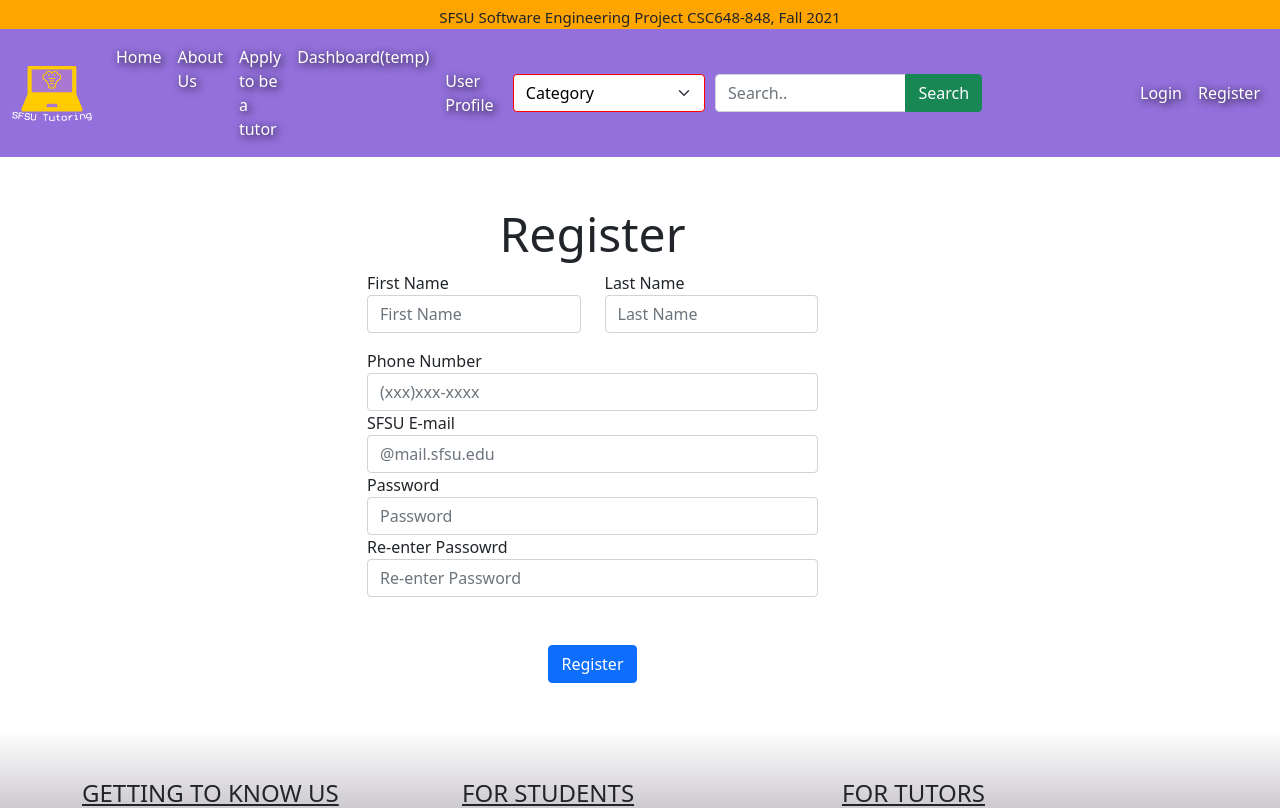
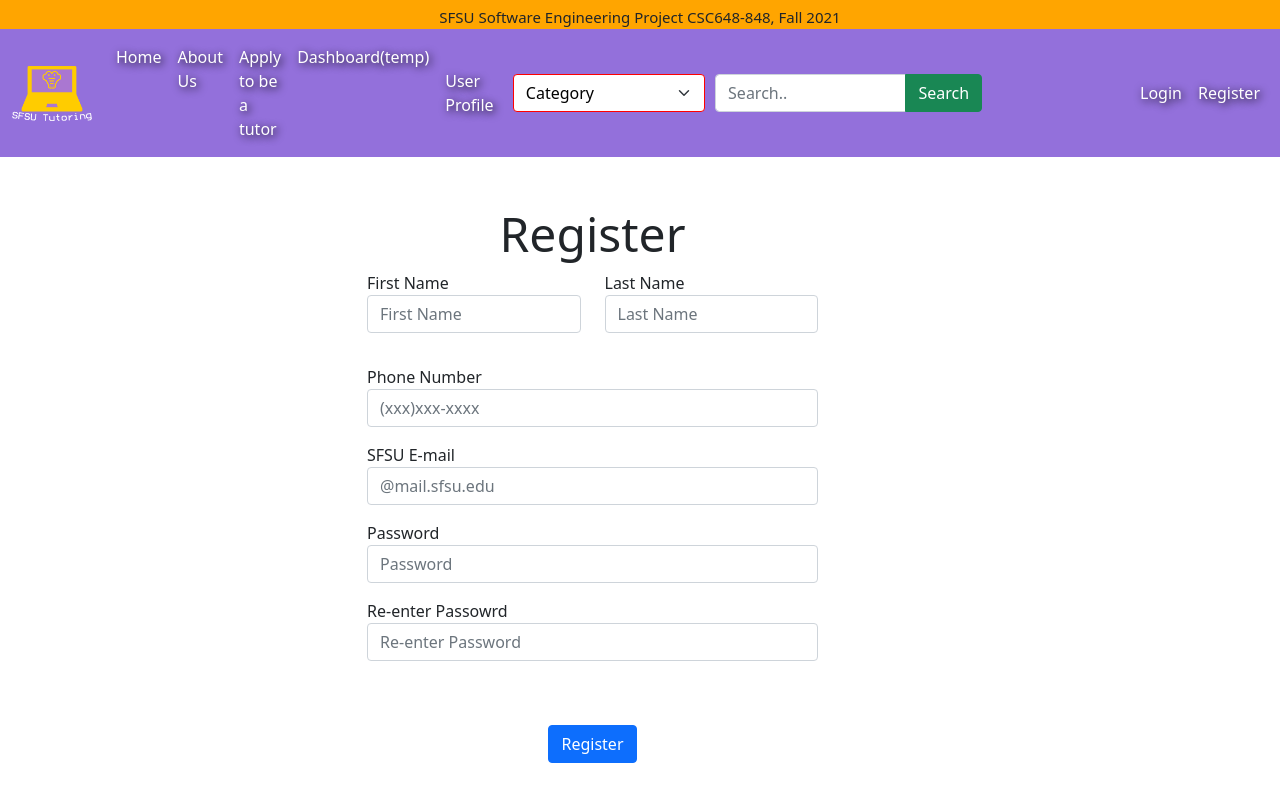
Before and after one commit to dsLeks/tutoringApp, a React (Create React App) app in the folder application/client/: page /Registration in a window 1280 px wide. Shown: the top 808 px of the page. Built offline with nearby package versions, Linux system fonts and the light colour scheme.

Commit message:
Completed validation for Registration and Login

```diff
--- a/application/client/package.json
+++ b/application/client/package.json
@@ -5,6 +5,7 @@
   "dependencies": {
     "@emotion/react": "^11.5.0",
     "@emotion/styled": "^11.3.0",
+    "@hookform/resolvers": "^2.8.3",
     "@material-ui/core": "^4.12.3",
     "@material-ui/icons": "^4.11.2",
     "@mui/icons-material": "^5.0.5",
@@ -19,10 +20,12 @@
     "react": "^17.0.2",
     "react-bootstrap": "^2.0.2",
     "react-dom": "^17.0.2",
+    "react-hook-form": "^7.20.4",
     "react-router-dom": "^5.3.0",
     "react-scripts": "4.0.3",
     "styled-components": "^5.3.3",
-    "web-vitals": "^1.1.2"
+    "web-vitals": "^1.1.2",
+    "yup": "^0.32.11"
   },
   "proxy": "http://localhost:3001/",
   "scripts": {
--- a/application/client/src/components/Login.js
+++ b/application/client/src/components/Login.js
@@ -1,36 +1,85 @@
 import React from "react"
+import { useForm } from "react-hook-form";
 import 'bootstrap/dist/js/bootstrap.bundle'
 import 'bootstrap/dist/js/bootstrap.bundle.min.js'
 import 'bootstrap/dist/js/bootstrap.js'
 import 'bootstrap/dist/css/bootstrap.css'
+import { yupResolver } from "@hookform/resolvers/yup";
+import * as yup from "yup";
+import "./Registration.css";
 
-function Login(){
+const validateInfo =
+  /^(([^<>()\[\]\\.,;:\s@"]+(\.[^<>()\[\]\\.,;:\s@"]+)*)|(".+"))@((\[[0-9]{1,3}\.[0-9]{1,3}\.[0-9]{1,3}\.[0-9]{1,3}\])|(([a-zA-Z\-0-9]+\.)+[a-zA-Z]{2,}))$/;
 
-    return(
+const schema = yup.object().shape({
+  email: yup.string().matches(validateInfo, "Please enter SFSU email"),
+  password: yup
+    .string()
+    .min(8, "Minimum 8 character")
+    .max(15, "Maximum 15 character")
+    .required(),
+});
+
+
+
+function Login() {
+    const {
+      register,
+      handleSubmit,
+      watch,
+      formState: { errors },
+    } = useForm({
+      resolver: yupResolver(schema),
+    });
+    const onSubmit = (data) => {
+      console.log({ data });
+    };
+
+    return (
       <div class="container rounded-5 bg-white mt-5 mb-5">
-        <form className="form">
+        <form className="form" onSubmit={handleSubmit(onSubmit)}>
           <div class="row">
-            <div class="col-md-3 border-right">
-            </div>
+            <div class="col-md-3 border-right"></div>
             <div class="col-md-5 border-right">
-                <div class="" >
+              <div class="">
                 <h3 class="text-center display-5">Login</h3>
 
                 <div class="row mt-3">
-                    <div><label class="labels">SFSU E-mail</label><input required type="email" class="form-control"  placeholder="SFSU E-Mail"></input></div>
-                    <div><label class="labels">Password</label><input required type="password" class="form-control"  placeholder="Last Name"></input></div>
+                  <div>
+                    <label class="labels">SFSU E-mail</label>
+                    <input
+                      required
+                      type="email"
+                      class="form-control"
+                      placeholder="SFSU E-Mail"
+                      {...register("email", { required: true })}
+                    ></input>
+                    <p>{errors.email && "Please enter SFSU email"}</p>
                   </div>
-                    <div class="mt-5 text-center"><button class="btn btn-primary profile-button" type="submit" >Login   </button></div>
+                  <div>
+                    <label class="labels">Password</label>
+                    <input
+                      required
+                      type="password"
+                      class="form-control"
+                      placeholder="Last Name"
+                      {...register("password", { required: true })}
+                    ></input>
+                    <p>{errors.password?.message}</p>
                   </div>
                 </div>
-
+                <div class="mt-5 text-center">
+                  <button class="btn btn-primary profile-button" type="submit">
+                    Login{" "}
+                  </button>
                 </div>
-        <div>
-
               </div>
+            </div>
+          </div>
+          <div></div>
         </form>
       </div>
-    )
+    );
 }
 
 
--- /dev/null
+++ b/application/client/src/components/Registration.css
@@ -0,0 +1,3 @@
+p{
+    color: red;
+}
--- a/application/client/src/components/Registration.js
+++ b/application/client/src/components/Registration.js
@@ -1,48 +1,167 @@
 import React from "react";
-import 'bootstrap/dist/js/bootstrap.bundle';
-import 'bootstrap/dist/js/bootstrap.bundle.min.js';
-import 'bootstrap/dist/js/bootstrap.js';
-import 'bootstrap/dist/css/bootstrap.css';
-import useForm from "./useForm";
-import validate from "./validateInfo";
+import { useForm } from "react-hook-form";
+import "bootstrap/dist/js/bootstrap.bundle";
+import "bootstrap/dist/js/bootstrap.bundle.min.js";
+import "bootstrap/dist/js/bootstrap.js";
+import "bootstrap/dist/css/bootstrap.css";
+//import { useForm } from "./useForm";
+//import validate from "./validateInfo";
+import { yupResolver } from "@hookform/resolvers/yup";
+import * as yup from "yup";
+import "./Registration.css";
 
-function Registration(){
-    const {handleChange, values, handleSubmit, errors} = useForm(validate);
+const phonevalid =
+  /^((\\+[1-9]{1,4}[ \\-]*)|(\\([0-9]{2,3}\\)[ \\-]*)|([0-9]{2,4})[ \\-]*)*?[0-9]{3,4}?[ \\-]*[0-9]{3,4}?$/;
 
-    return(
+const validateInfo = /^(([^<>()\[\]\\.,;:\s@"]+(\.[^<>()\[\]\\.,;:\s@"]+)*)|(".+"))@((\[[0-9]{1,3}\.[0-9]{1,3}\.[0-9]{1,3}\.[0-9]{1,3}\])|(([a-zA-Z\-0-9]+\.)+[a-zA-Z]{2,}))$/;
+
+/*function validateEmail(email) {
+  return /^\"?[\w-_\.]*\"?@mail\.sfsu$/.test(email);
+}
+*/
+
+const schema = yup.object().shape({
+  firstName: yup
+    .string()
+    .max(40, "Maximum Character only 40")
+    .min(1, "Field cannot be Empty")
+    .required(),
+  lastName: yup
+    .string()
+    .required()
+    .max(40, "Maximum Character only 40")
+    .min(1, "Field cannot be Empty"),
+  //{/*email: yup.string().email().required().max(40),*/}
+  email: yup.string().matches(validateInfo, "Please enter SFSU email"),
+  phoneNo: yup.string().matches(phonevalid, "Phone number is not valid"),
+  password: yup
+    .string()
+    .min(8, "Minimum 8 character")
+    .max(15, "Maximum 15 character")
+    .required(),
+  confirmPassword: yup.string().oneOf([yup.ref("password"), null]),
+});
+
+function Registration() {
+  const {
+    register,
+    handleSubmit,
+    watch,
+    formState: { errors },
+  } = useForm({
+    resolver: yupResolver(schema),
+  });
+  const onSubmit = (data) => {
+    console.log({ data });
+  };
+
+  return (
     <div class="container rounded-5 bg-white mt-5 mb-5">
-        <form className="form" onSubmit={handleSubmit}>
+      <form className="form" onSubmit={handleSubmit(onSubmit)}>
         <div class="row">
-            <div class="col-md-3 border-right">
-            </div>
+          <div class="col-md-3 border-right"></div>
           <div class="col-md-5 border-right">
-                <div class="" >
+            <div class="">
               <h3 class="text-center display-5">Register</h3>
 
               <div class="row mt-2">
-                    <div class="col-md-6"><label class="labels">First Name</label><input required type="text" class="form-control"  placeholder="First Name"></input></div>
-                    <div class="col-md-6"><label class="labels">Last Name</label><input required type="text" class="form-control"  placeholder="Last Name"></input></div>
+                <div class="col-md-6">
+                  <label class="labels">First Name</label>
+                  <input
+                    required
+                    type="text"
+                    class="form-control"
+                    name="firstName"
+                    placeholder="First Name"
+                    {...register("firstName", { required: true })}
+                  ></input>
+                  <p>
+                    {/*errors.firstName?.message*/}
+                    {errors.firstName?.message}
+                  </p>
+                </div>
+                <div class="col-md-6">
+                  <label class="labels">Last Name</label>
+                  <input
+                    required
+                    type="text"
+                    class="form-control"
+                    placeholder="Last Name"
+                    name="lastName"
+                    {...register("lastName", { required: true })}
+                  ></input>
+                  <p>{errors.lastName?.message}</p>
+                </div>
               </div>
               <div class="row mt-3">
-                        <div class="col-md-12"><label class="labels">Phone Number</label><input required type="text" class="form-control" placeholder="(xxx)xxx-xxxx" ></input></div>
-                        <div class="col-md-12"><label class="labels">SFSU E-mail</label><input values={values.email} onChange={handleChange} required type="email" class="form-control" placeholder="@mail.sfsu.edu" ></input>
-                        {errors.email && <p>{errors.email}</p>}
+                <div class="col-md-12">
+                  <label class="labels">Phone Number</label>
+                  <input
+                    required
+                    type="text"
+                    class="form-control"
+                    name="phoneNo"
+                    placeholder="(xxx)xxx-xxxx"
+                    {...register("phoneNo", { required: true })}
+                  ></input>
+                  <p>
+                    {errors.phoneNo && "Please Enter 10 digit Phone Number"}
+                  </p>
                 </div>
-                        <div class="col-md-12"><label class="labels">Password</label><input required type="password" class="form-control" placeholder="Password" ></input></div>
-                        <div class="col-md-12"><label class="labels">Re-enter Passowrd</label><input required type="password" class="form-control" placeholder="Re-enter Password" ></input></div>
-
+                <div class="col-md-12">
+                  <label class="labels">SFSU E-mail</label>
+                  <input
+                    required
+                    type="email"
+                    class="form-control"
+                    placeholder="@mail.sfsu.edu"
+                    name="email"
+                    {...register("email", { required: true })}
+                  ></input>
+                  <p>{errors.email?.message}</p>
+                  {/*{errors.email && <p>{errors.email}</p>}*/}
                 </div>
-                    <div class="mt-5 text-center"><button class="btn btn-primary profile-button" type="submit" >Register</button></div>
+                <div class="col-md-12">
+                  <label class="labels">Password</label>
+                  <input
+                    required
+                    type="password"
+                    class="form-control"
+                    placeholder="Password"
+                    name="password"
+                    {...register("password", { required: true })}
+                  ></input>
+                  <p>{errors.password?.message}</p>
+                </div>
+                <div class="col-md-12">
+                  <label class="labels">Re-enter Passowrd</label>
+                  <input
+                    required
+                    type="password"
+                    class="form-control"
+                    placeholder="Re-enter Password"
+                    name="confirmPassword"
+                    {...register("confirmPassword", { required: true })}
+                  ></input>
+                  <p>{errors.confirmPassword && "Password don't match"}</p>
                 </div>
               </div>
-
+              <div class="mt-5 text-center">
+                <button
+                  class="btn btn-primary profile-button"
+                  type="submit"
+                  id="submit"
+                >
+                  Register
+                </button>
               </div>
-        <div>
-
             </div>
+          </div>
+        </div>
+        <div></div>
       </form>
     </div>
-    )
+  );
 }
 
 export default Registration;
--- a/application/client/src/components/useForm.js
+++ b/application/client/src/components/useForm.js
@@ -1,4 +1,5 @@
-import {useState, useEffect} from 'react'
+/*
+import { useState, useEffect } from 'react'
 
 const useForm = (validate) => {
     const [values, setValues] = useState({
@@ -24,3 +25,4 @@ const useForm = (validate) => {
 }
 
 export default useForm;
+*/
--- a/application/client/src/components/validateInfo.js
+++ b/application/client/src/components/validateInfo.js
@@ -1,4 +1,5 @@
-export default function validateInfo(values){
+/*
+export default function validateInfo(values) {
     let errors = {}
 
     if(!values.email.trim()){
@@ -8,3 +9,4 @@ export default function validateInfo(values){
     }
     return errors;
 }
+*/
```
Also changed, not shown: 1 other file (tests, documents, lock files or other folders). Lines whose indentation alone changed are shown as unchanged.
